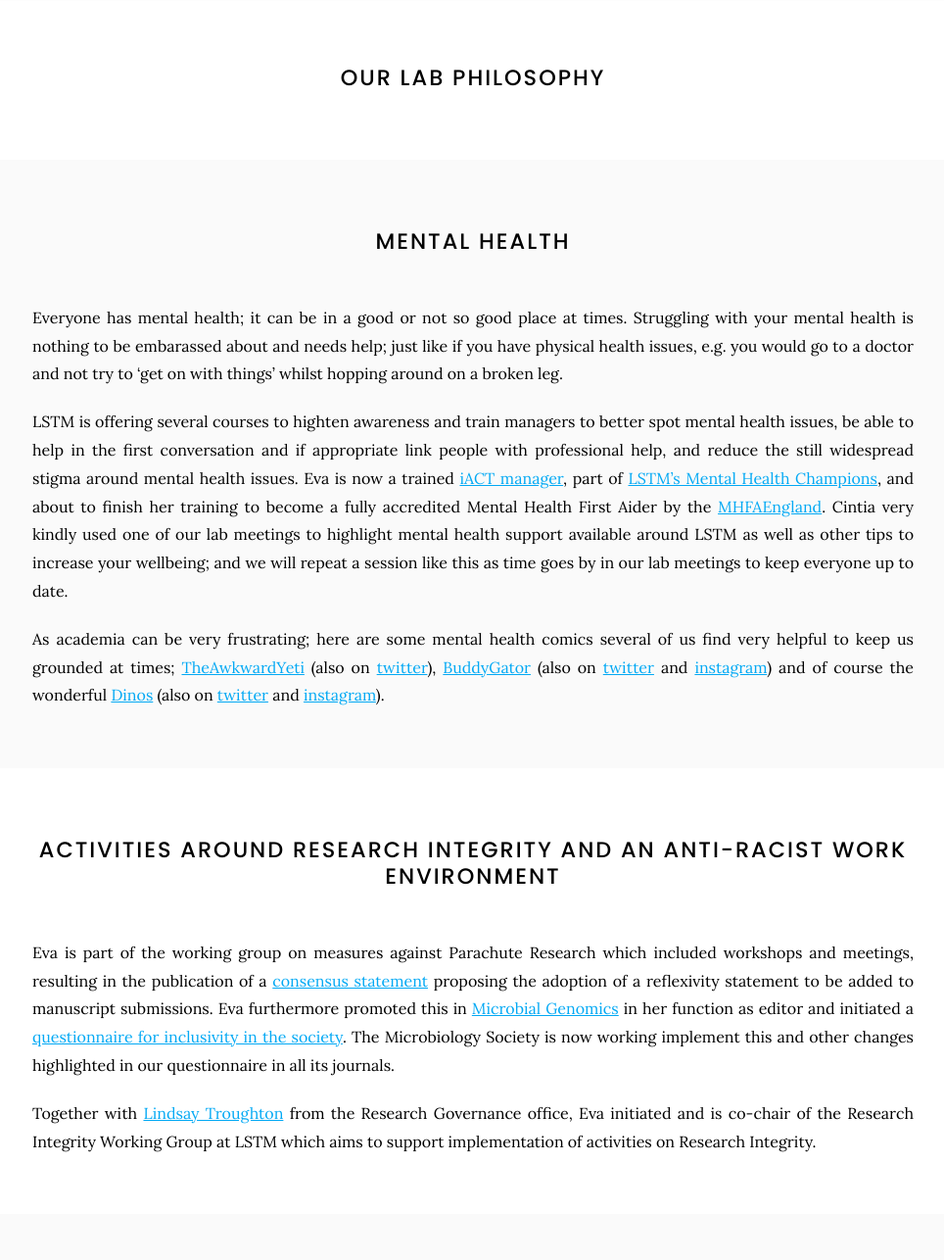
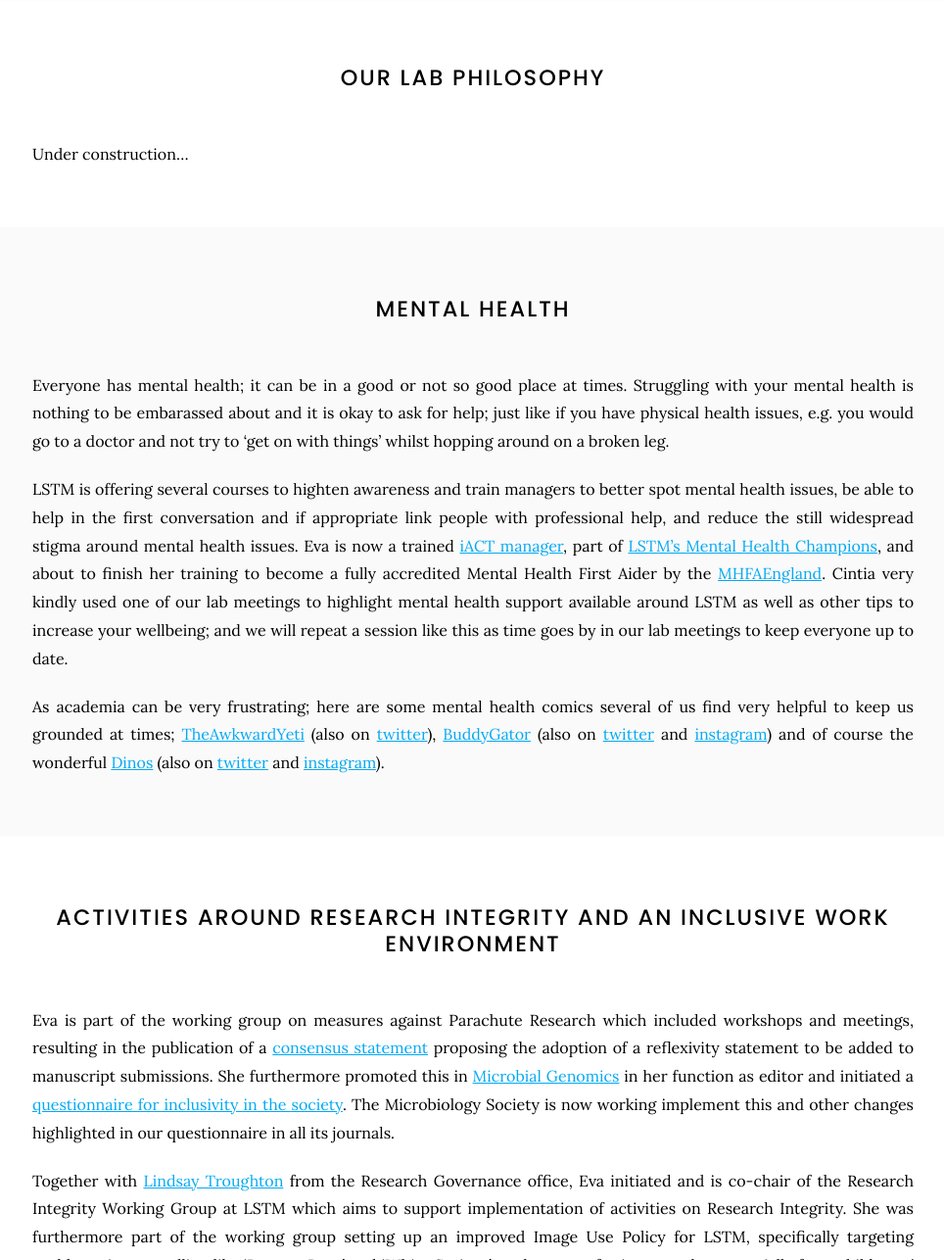
Before and after one commit to Evo-MInt/MicGen-lab-website, a Jekyll site: the page built from philosophy/index.md, in a window 1280 px wide and 1400 px high, cut to the strip 114-1400 px from the top of the window. Shown: the whole strip at 98% size, without its empty margins (157-1121 px from the left). Built offline with Jekyll 4.4.1, drawn with Linux system fonts in a browser that asks for light colours; some of the changed text lies outside the part shown.

Commit message:
Update index.md

```diff
--- a/philosophy/index.md
+++ b/philosophy/index.md
@@ -7,11 +7,13 @@
 
 # Our lab philosophy
 
+Under construction...
+
 {% include section.html %}
 
 # Mental health
 
-Everyone has mental health; it can be in a good or not so good place at times. Struggling with your mental health is nothing to be embarassed about and needs help; just like if you have physical health issues, e.g. you would go to a doctor and not try to 'get on with things' whilst hopping around on a broken leg.
+Everyone has mental health; it can be in a good or not so good place at times. Struggling with your mental health is nothing to be embarassed about and it is okay to ask for help; just like if you have physical health issues, e.g. you would go to a doctor and not try to 'get on with things' whilst hopping around on a broken leg.
 
 LSTM is offering several courses to highten awareness and train managers to better spot mental health issues, be able to help in the first conversation and if appropriate link people with professional help, and reduce the still widespread stigma around mental health issues. Eva is now a trained [iACT manager](https://www.i-act.co.uk/), part of [LSTM's Mental Health Champions](https://twitter.com/lstmwellbeing), and about to finish her training to become a fully accredited Mental Health First Aider by the [MHFAEngland](https://mhfaengland.org/). Cintia very kindly used one of our lab meetings to highlight mental health support available around LSTM as well as other tips to increase your wellbeing; and we will repeat a session like this as time goes by in our lab meetings to keep everyone up to date.
 
@@ -19,10 +21,12 @@
 
 {% include section.html %}
 
-# Activities around Research Integrity and an Anti-Racist Work Environment
+# Activities around Research Integrity and an Inclusive Work Environment
 
-Eva is part of the working group on measures against Parachute Research which included workshops and meetings, resulting in the publication of a [consensus statement](doi: 10.1111/anae.15597) proposing the adoption of a reflexivity statement to be added to manuscript submissions. Eva furthermore promoted this in [Microbial Genomics](doi: 10.1099/mgen.0.000722) in her function as editor and initiated a [questionnaire for inclusivity in the society](https://microbiologysociety.org/news/full-news-listing/microbiology-society-survey-parachute-research.html). The Microbiology Society is now working implement this and other changes highlighted in our questionnaire in all its journals.
+Eva is part of the working group on measures against Parachute Research which included workshops and meetings, resulting in the publication of a [consensus statement](doi: 10.1111/anae.15597) proposing the adoption of a reflexivity statement to be added to manuscript submissions. She furthermore promoted this in [Microbial Genomics](doi: 10.1099/mgen.0.000722) in her function as editor and initiated a [questionnaire for inclusivity in the society](https://microbiologysociety.org/news/full-news-listing/microbiology-society-survey-parachute-research.html). The Microbiology Society is now working implement this and other changes highlighted in our questionnaire in all its journals.
 
-Together with [Lindsay Troughton]() from the Research Governance office, Eva initiated and is co-chair of the Research Integrity Working Group at LSTM which aims to support implementation of activities on Research Integrity.
+Together with [Lindsay Troughton]() from the Research Governance office, Eva initiated and is co-chair of the Research Integrity Working Group at LSTM which aims to support implementation of activities on Research Integrity. She was furthermore part of the working group setting up an improved Image Use Policy for LSTM, specifically targeting problematic storytelling like ‘Poverty Porn’ and ‘White Saviour’; and consent for images taken especially from children / vulnerable populations.
+
+LSTM furthermore has a [network of Black, Asian and Minority staff and students](https://www.lstmed.ac.uk/about/equality-and-diversity/black-asian-and-minority-ethnic-bame-staff-network) and an [LGBTQ+ staff and student network](https://www.lstmed.ac.uk/about/equity-inclusion-at-lstm/lgbtq-network) both of which Eva is associate member of to support and promote the activities, such as the recent race review action planning meeting which Eva took a part of.
 
 {% include section.html %}
```
